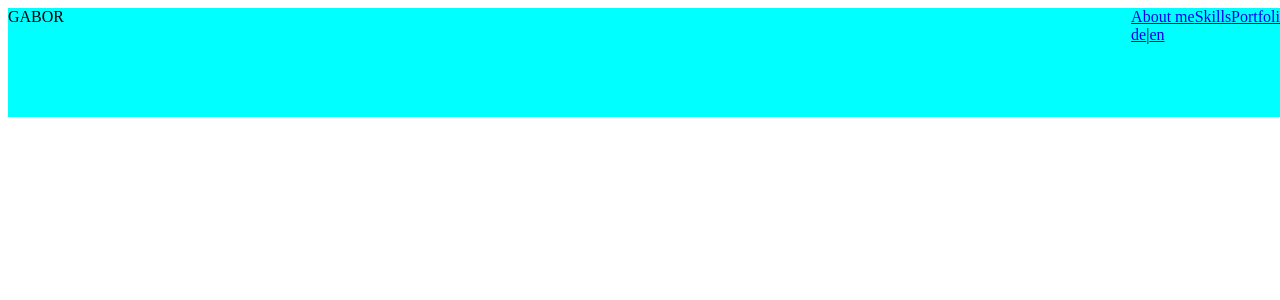
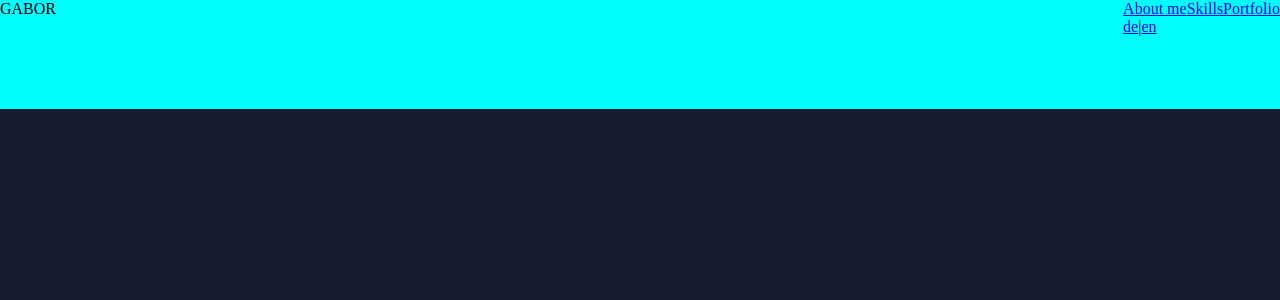
Before and after one commit to GaborHozleiter/my-portfolio, an Angular app: page / in a window 1280 px wide. Shown: the top 300 px of the page. Built offline with nearby package versions, Linux system fonts and the light colour scheme.

Commit message:
added more ground styles

```diff
--- a/src/app/app.component.scss
+++ b/src/app/app.component.scss
@@ -0,0 +1,6 @@
+body {
+    display: flex;
+    justify-content: center;
+    width: 100vw;
+    max-width: 100%;
+}
--- a/src/styles.scss
+++ b/src/styles.scss
@@ -1,3 +1,15 @@
+body {
+    margin: 0;
+    background-color: #141d2f;
+    display: flex;
+    justify-content: center;
+}
+
+* {
+  scroll-behavior: smooth;
+  max-width: 100%;
+}
+
 /* poppins-100 - latin */
 @font-face {
     font-display: swap; /* Check https://developer.mozilla.org/en-US/docs/Web/CSS/@font-face/font-display for other options. */
```
